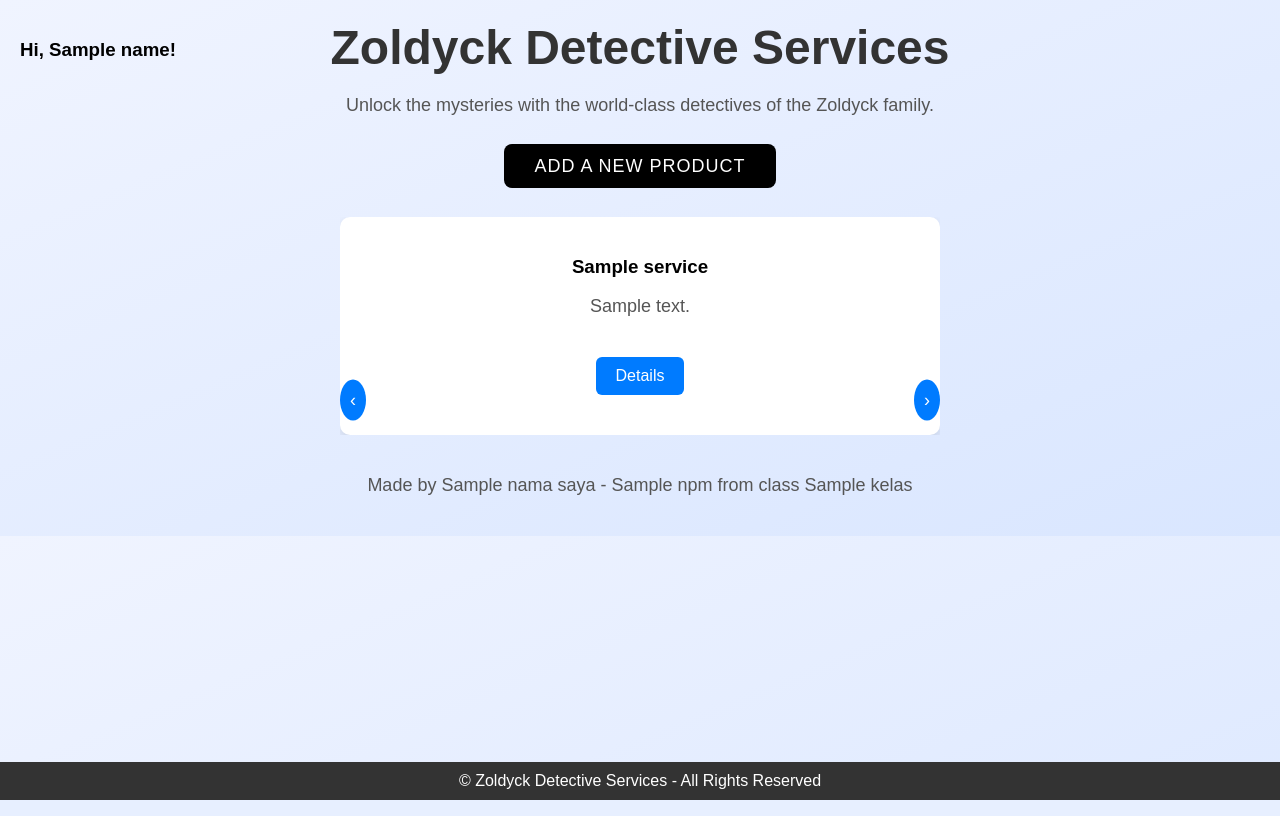
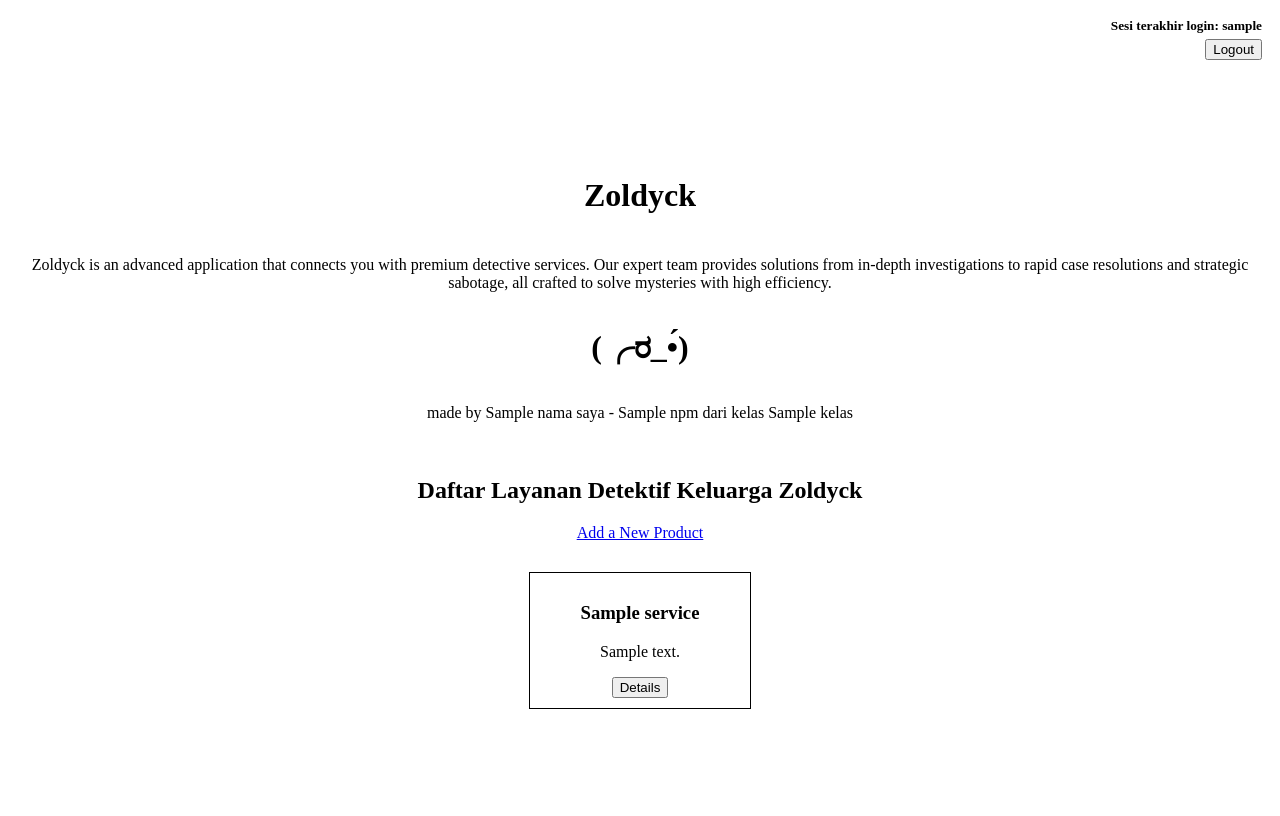
Before and after one commit to bddaax/zoldyck, a Django app: template main/templates/main.html in a window 1280 px wide. Run offline with Django 5.2, Linux system fonts and the light colour scheme; the template is opened without the code that fills it: most values are stand-ins (such as "Sample title", 1, 10 or a date in 2020).

Commit message:
Add login, register, and logout

```diff
--- a/main/models.py
+++ b/main/models.py
@@ -15,5 +15,9 @@ class Product(models.Model):
     def __str__(self):
         return self.name
 
-class ProductEntryForm(models.Model):
+class MoodEntry(models.Model):
     id = models.UUIDField(primary_key=True, default=uuid.uuid4, editable=False)
+
+    @property
+    def is_mood_strong(self):
+        return self.mood_intensity > 7
--- a/main/templates/main.html
+++ b/main/templates/main.html
@@ -1,185 +1,47 @@
 {% extends 'base.html' %}
 {% block content %}
 
-<!DOCTYPE html>
-<html lang="en">
-<head>
-    <meta charset="UTF-8">
-    <meta name="viewport" content="width=device-width, initial-scale=1.0">
-    <title>Zoldyck Detective Services</title>
-    <style>
-        body {
-            margin: 0;
-            padding: 0;
-            font-family: Arial, sans-serif;
-            background: linear-gradient(to bottom right, #f0f4ff, #d9e6ff);
-            text-align: center;
-            overflow-x: hidden;
-        }
-        header {
-            position: absolute;
-            top: 20px;
-            left: 20px;
-            font-size: 16px;
-        }
-        h1 {
-            font-size: 48px;
-            font-weight: bold;
-            color: #333;
-            margin: 20px 0;
-        }
-        p {
-            font-size: 18px;
-            color: #555;
-            margin-bottom: 40px;
-        }
-        .btn-primary {
-            padding: 12px 30px;
-            background-color: #000;
-            color: white;
-            border-radius: 8px;
-            font-size: 18px;
-            text-transform: uppercase;
-            letter-spacing: 1px;
-            transition: background-color 0.3s;
-            text-decoration: none; /* Remove underline */
-        }
-        .btn-primary:hover {
-            background-color: #333;
-        }
-
-        /* Carousel styles */
-        .carousel-container {
-            width: 90%; /* Lebar container 90% untuk memastikan item tidak terpotong */
-            max-width: 600px; /* Set max width for better display */
-            overflow: hidden;
-            margin: 40px auto; /* Center container horizontally */
-            position: relative;
-            box-sizing: border-box; /* Ensure padding and border are included in width */
-        }
-        .carousel {
-            display: flex;
-            transition: transform 0.5s ease-in-out;
-        }
-        .service-item {
-            min-width: 100%; /* Buat item memenuhi seluruh container */
-            background-color: white;
-            border-radius: 10px;
-            box-shadow: 0 4px 10px rgba(0, 0, 0, 0.1);
-            padding: 20px;
-            text-align: center; /* Center text in the container */
-            margin: 0; /* Remove margin for seamless transition */
-            box-sizing: border-box; /* Ensure padding and border are included in width */
-        }
-        .btn-details {
-            display: block; /* Ensure button behaves like a block element */
-            margin: 20px auto; /* Center button horizontally */
-            padding: 10px 20px;
-            background-color: #007BFF;
-            color: white;
-            border: none;
-            border-radius: 6px;
-            font-size: 16px;
-            cursor: pointer;
-            transition: background-color 0.3s, transform 0.2s;
-        }
-        .btn-details:hover {
-            background-color: #0056b3;
-            transform: scale(1.05);
-        }
-        .nav-buttons {
-            display: flex;
-            justify-content: space-between;
-            position: absolute;
-            top: 50%;
-            left: 0;
-            right: 0;
-            margin: 0 auto;
-            width: 100%;
-            max-width: 600px; /* Sama dengan container */
-            transform: translateY(-50%);
-            box-sizing: border-box; /* Ensure padding and border are included in width */
-        }
-        .nav-buttons button {
-            padding: 10px;
-            background-color: #007BFF;
-            color: white;
-            border: none;
-            border-radius: 50%;
-            cursor: pointer;
-            font-size: 18px;
-        }
-        .nav-buttons button:hover {
-            background-color: #0056b3;
-        }
-
-        footer {
-            position: fixed;
-            bottom: 0;
-            width: 100%;
-            background-color: #333;
-            color: white;
-            text-align: center;
-            padding: 10px 0;
-        }
-    </style>
-</head>
-<body>
-    <header>
-        <h3>Hi, {{ name }}!</h3>
+<div style="display: flex; flex-direction: column; justify-content: center; align-items: center; min-height: 100vh; text-align: center; position: relative;">
+    <header style="position: absolute; top: 10px; right: 10px; text-align: right;">
+        <h5 style="margin: 0;">Sesi terakhir login: {{ last_login }}</h5>
+        <a href="{% url 'main:logout' %}">
+            <button style="margin-top: 5px;">Logout</button>
+        </a>
     </header>
 
-    <h1>Zoldyck Detective Services</h1>
-    <p>Unlock the mysteries with the world-class detectives of the Zoldyck family.</p>
+    <h1 style="margin-top: 80px;">Zoldyck</h1> <!-- Tambahkan margin-top -->
+    <p style="margin-top: 20px;"> <!-- Tambahkan margin-top -->
+        Zoldyck is an advanced application that connects you with premium detective services. Our expert team provides solutions from in-depth investigations to rapid case resolutions and strategic sabotage, all crafted to solve mysteries with high efficiency.
+    </p>
+    <h1> (╭ರ_•́)</h1>
+    <p>made by {{ nama_saya }} - {{ npm }} dari kelas {{ kelas }}</p>
 
-    <a class="btn-primary" href="{% url 'main:create_product_form' %}">Add a New Product</a>
-
-    <div class="carousel-container">
-        <div class="carousel" id="serviceCarousel">
+    <section style="width: 100%; max-width: 800px; margin-top: 20px;">
+        <h2>Daftar Layanan Detektif Keluarga Zoldyck</h2>
+        <a href="{% url 'main:create_product_form' %}" style="margin-bottom: 20px; display: inline-block;">Add a New Product</a>
+        <div style="display: flex; flex-wrap: wrap; justify-content: center;">
             {% for service in services %}
-            <div class="service-item">
+            <div style="border: 1px solid #000; padding: 10px; margin: 10px; width: 200px;">
                 <h3>{{ service.name }}</h3>
                 <p>{{ service.description }}</p>
-                <button class="btn-details" onclick="showDetails('{{ service.name }}', '{{ service.service }}', '{{ service.experience }}', '{{ service.price }}', '{{ service.rating }}', '{{ service.category }}', '{{ service.stock }}', '{{ service.additional_experience }}')">Details</button>
+                <button onclick="showDetails(
+                    '{{ service.name }}',
+                    '{{ service.service }}',
+                    '{{ service.experience }}',
+                    '{{ service.price }}',
+                    '{{ service.rating }}',
+                    '{{ service.category }}',
+                    '{{ service.stock }}',
+                    '{{ service.additional_experience }}')">Details</button>
             </div>
             {% endfor %}
         </div>
-    </div>
-
-    <div class="nav-buttons">
-        <button onclick="moveCarousel(-1)">‹</button>
-        <button onclick="moveCarousel(1)">›</button>
-    </div>
-
-    <p>Made by {{ nama_saya }} - {{ npm }} from class {{ kelas }}</p>
-
-    <footer>
-        © Zoldyck Detective Services - All Rights Reserved
-    </footer>
+    </section>
 
     <script>
-        let currentIndex = 0;
-
-        function moveCarousel(direction) {
-            const carousel = document.getElementById('serviceCarousel');
-            const totalItems = document.querySelectorAll('.service-item').length;
-            const itemWidth = document.querySelector('.carousel-container').offsetWidth; // Ambil lebar container
-
-            currentIndex += direction;
-            if (currentIndex < 0) {
-                currentIndex = totalItems - 1; // Kembali ke item terakhir jika geser mundur
-            } else if (currentIndex >= totalItems) {
-                currentIndex = 0; // Kembali ke item pertama jika geser maju
-            }
-
-            const offset = -currentIndex * itemWidth;
-            carousel.style.transform = `translateX(${offset}px)`;
-        }
-
         function showDetails(name, service, experience, price, rating, category, stock, additional_experience) {
             alert(`Name: ${name}\nService: ${service}\nExperience: ${experience}\nPrice: Rp ${price}\nRating: ${rating} / 5\nCategory: ${category}\nStock: ${stock} services available per month\nAdditional Experience: ${additional_experience}`);
         }
     </script>
-</body>
-</html>
+
 {% endblock content %}
--- a/main/urls.py
+++ b/main/urls.py
@@ -1,14 +1,16 @@
 from django.urls import path
-from main.views import welcome, show_model, create_product_form, show_xml, show_json, show_xml_by_id, show_json_by_id
+from .views import show_model, create_product_form, show_xml, show_json, show_xml_by_id, show_json_by_id, register, login_user, logout_user
 
 app_name = 'main'
 
 urlpatterns = [
-    path('', welcome, name='welcome'),
-    path('show_model/', show_model, name='show_model'),
-    path('create-product-form', create_product_form, name='create_product_form'),
+    path('', show_model, name='show_model'),
+    path('create-product-form/', create_product_form, name='create_product_form'),
     path('xml/', show_xml, name='show_xml'),
     path('json/', show_json, name='show_json'),
     path('xml/<str:id>/', show_xml_by_id, name='show_xml_by_id'),
     path('json/<str:id>/', show_json_by_id, name='show_json_by_id'),
+    path('register/', register, name='register'),
+    path('login/', login_user, name='login'),
+    path('logout/', logout_user, name='logout'),
 ]
```
Also changed, not shown: main/templates/login.html (added, +32 -0 lines), main/templates/register.html (added, +32 -0 lines), main/templates/welcome.html (deleted, +0 -61 lines), main/views.py (+67 -27 lines), main/templates/create_product_form.html (line endings or trailing spaces), templates/base.html (renamed from main/templates/base.html).
